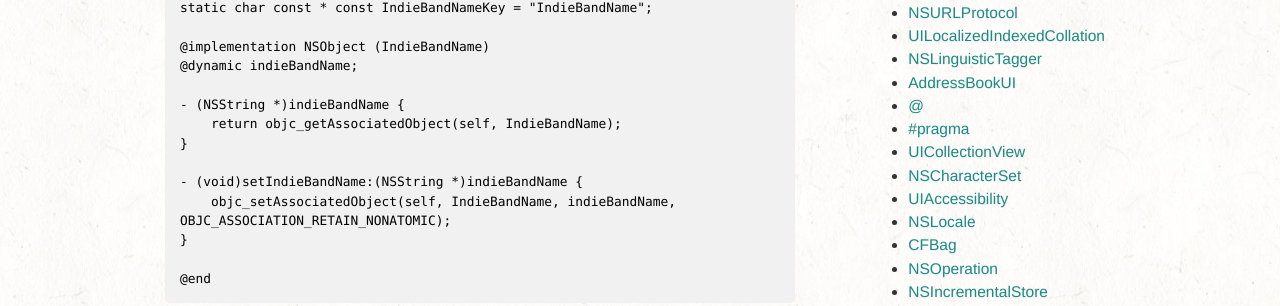
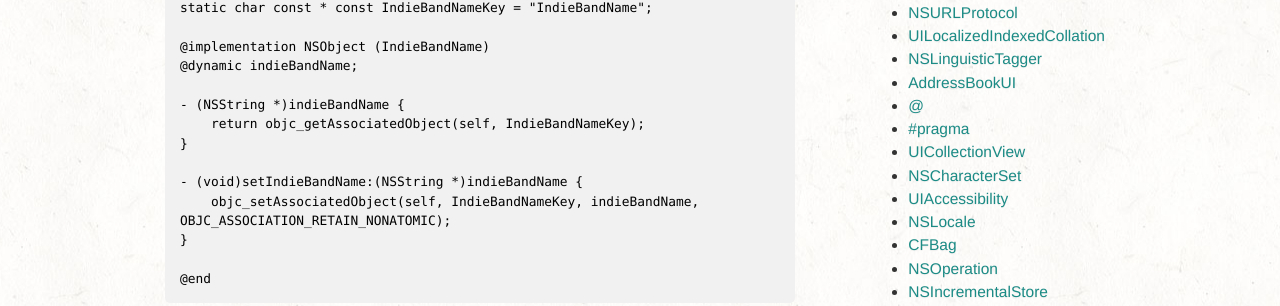
Before and after one commit to NSHipster/articles, a Jekyll site: the page built from _posts/2012-12-31-reader-submissions-new-years-2013.md, in a window 1280 px wide and 900 px high, scrolled down 798 px. Shown: the part 318-624 px from the top of the window. Built offline with Jekyll 4.4.1, drawn with Linux system fonts in a browser that asks for light colours; a script that is not in the unit is left out; comment, search, counter and statistics services are not loaded; some of the changed text lies outside the part shown.

Commit message:
Adding missing 'Key' (/thanks @jasongregori)

```diff
--- a/_posts/2012-12-31-reader-submissions-new-years-2013.md
+++ b/_posts/2012-12-31-reader-submissions-new-years-2013.md
@@ -37,11 +37,11 @@
     @dynamic indieBandName;
 
     - (NSString *)indieBandName {
-        return objc_getAssociatedObject(self, IndieBandName);
+        return objc_getAssociatedObject(self, IndieBandNameKey);
     }
 
     - (void)setIndieBandName:(NSString *)indieBandName {
-        objc_setAssociatedObject(self, IndieBandName, indieBandName, OBJC_ASSOCIATION_RETAIN_NONATOMIC);
+        objc_setAssociatedObject(self, IndieBandNameKey, indieBandName, OBJC_ASSOCIATION_RETAIN_NONATOMIC);
     }
 
     @end
```
